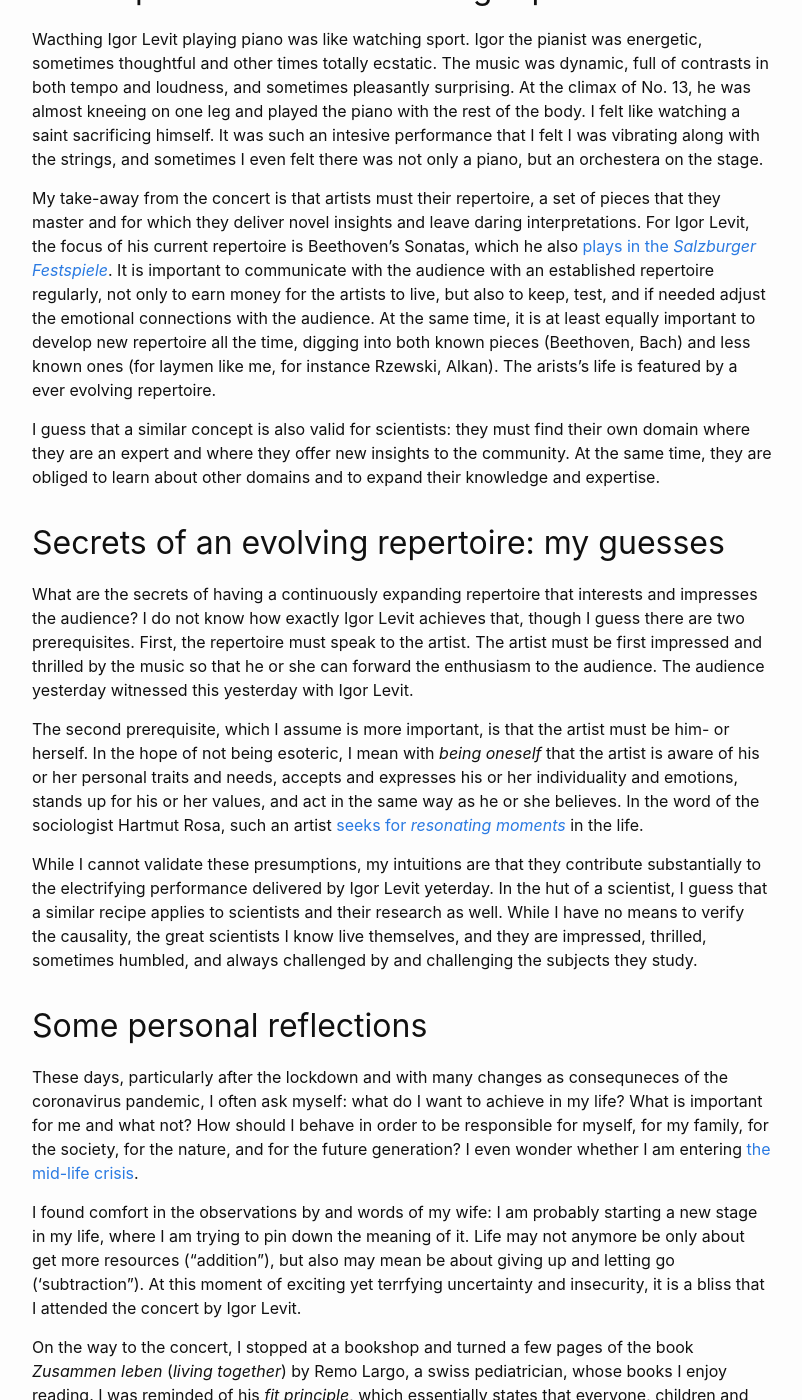
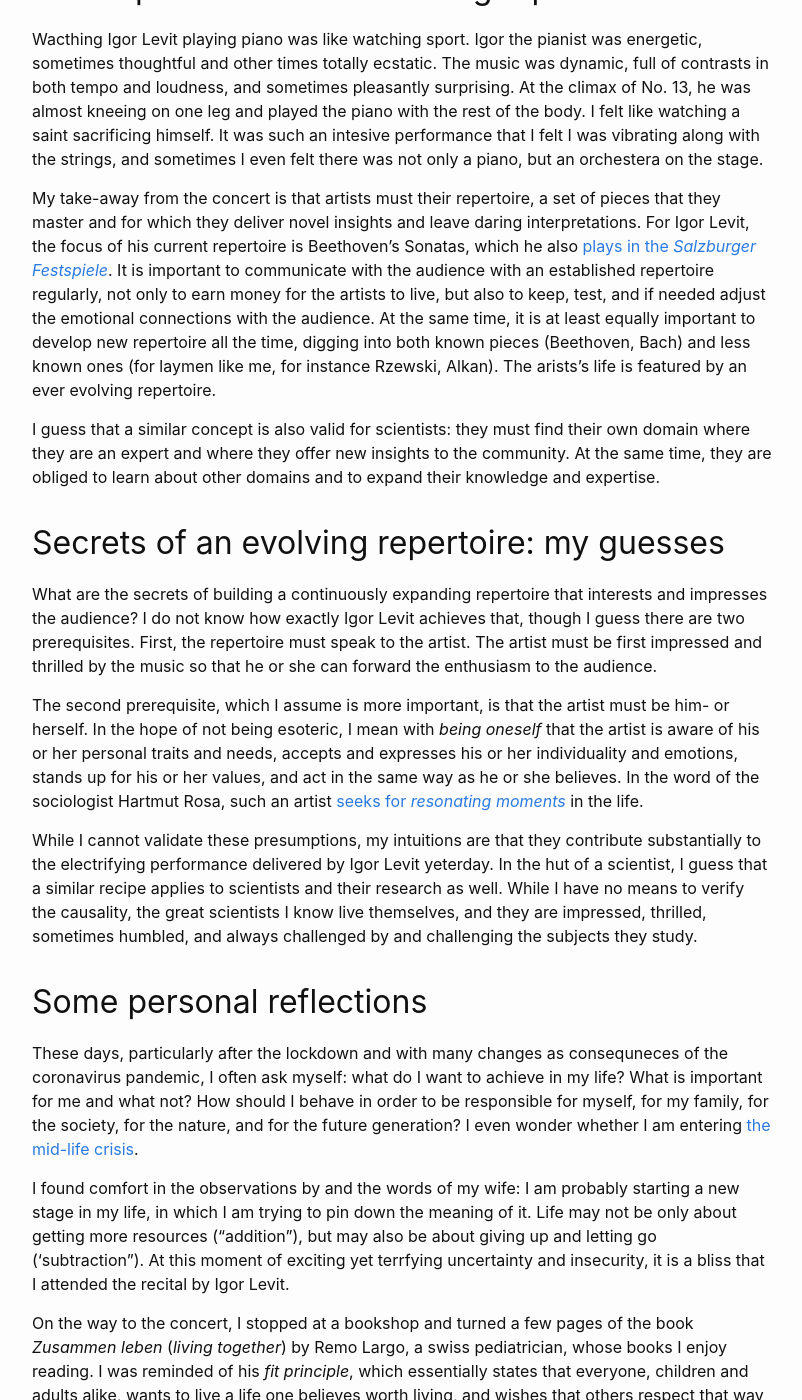
Before and after one commit to Accio/accio.github.io, a Jekyll site: the page built from _posts/2020-08-24-Igor-Levit-KKL-20200823.md, in a window 1280 px wide and 1400 px high, scrolled down 795 px. Shown: the whole window, without its empty margins (238-1040 px from the left). Built offline with Jekyll 4.4.1, drawn with Linux system fonts in a browser that asks for light colours; comment, search, counter and statistics services are not loaded; some of the changed text lies outside the part shown.

Commit message:
fix typos and grammatic mistakes

```diff
--- a/_posts/2020-08-24-Igor-Levit-KKL-20200823.md
+++ b/_posts/2020-08-24-Igor-Levit-KKL-20200823.md
@@ -45,7 +45,7 @@ only to earn money for the artists to live, but also to keep, test, and if
 needed adjust the emotional connections with the audience. At the same time, it
 is at least equally important to develop new repertoire all the time, digging
 into both known pieces (Beethoven, Bach) and less known ones (for laymen like
-me, for instance Rzewski, Alkan).  The arists's life is featured by a ever
+me, for instance Rzewski, Alkan).  The arists's life is featured by an ever
 evolving repertoire.
 
 I guess that a similar concept is also valid for scientists: they must find
@@ -55,12 +55,11 @@ and to expand their knowledge and expertise.
 
 ## Secrets of an evolving repertoire: my guesses
 
-What are the secrets of having a continuously expanding repertoire that
+What are the secrets of building a continuously expanding repertoire that
 interests and impresses the audience? I do not know how exactly Igor Levit
 achieves that, though I guess there are two prerequisites. First, the repertoire
 must speak to the artist. The artist must be first impressed and thrilled by the
-music so that he or she can forward the enthusiasm to the audience. The audience
-yesterday witnessed this yesterday with Igor Levit.
+music so that he or she can forward the enthusiasm to the audience.
 
 The second prerequisite, which I assume is more important, is that the artist
 must be him- or herself. In the hope of not being esoteric, I mean with *being
@@ -88,12 +87,12 @@ nature, and for the future generation? I even wonder whether I am entering [the
 mid-life
 crisis](https://getpocket.com/explore/item/the-real-roots-of-midlife-crisis).
 
-I found comfort in the observations by and words of my wife: I am probably
-starting a new stage in my life, where I am trying to pin down the meaning of
-it. Life may not anymore be only about get more resources
-(&ldquo;addition&rdquo;), but also may mean be about giving up and letting go
+I found comfort in the observations by and the words of my wife: I am probably
+starting a new stage in my life, in which I am trying to pin down the meaning of
+it. Life may not be only about getting more resources
+(&ldquo;addition&rdquo;), but may also be about giving up and letting go
 (&lsquo;subtraction&rdquo;). At this moment of exciting yet terrfying
-uncertainty and insecurity, it is a bliss that I attended the concert by Igor
+uncertainty and insecurity, it is a bliss that I attended the recital by Igor
 Levit.
 
 On the way to the concert, I stopped at a bookshop and turned a few pages of the
@@ -118,7 +118,7 @@ but also a few things about being myself, about having a continously growing and
 renewing repertoire, and about spreading my enthusiasm for activities that I
 enjoy and defending values that I cherish.
 
-In November Igor Levit will play again in Luzern. I will be there.
+In November Igor Levit will play in Luzern again. I will be there.
 
 ## Resources
 
```
Also changed, not shown: other parts of _posts/2020-08-24-Igor-Levit-KKL-20200823.md (+5 -4 lines).
